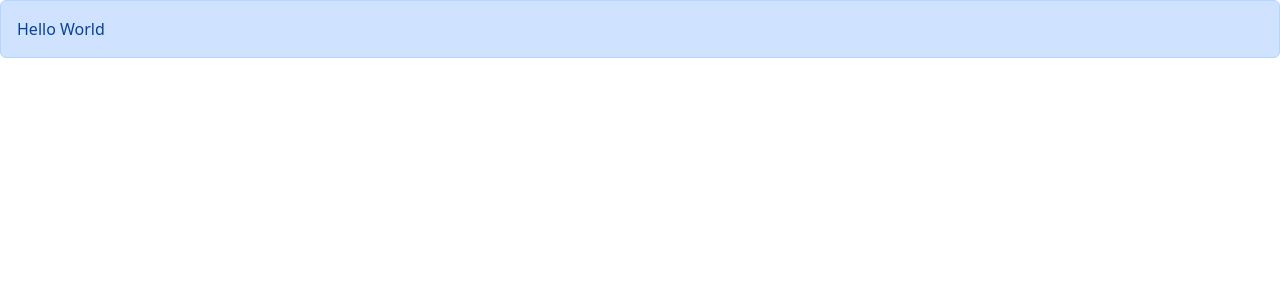
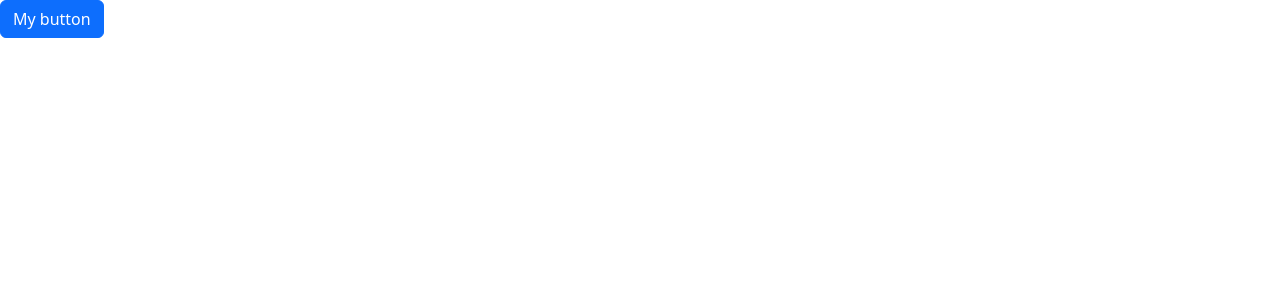
Before and after one commit to Sruthadev/react-learn, a React (Vite) app: page / in a window 1280 px wide. Shown: the top 300 px of the page. Built offline with nearby package versions, Linux system fonts and the light colour scheme.

Commit message:
Added button and alert

```diff
--- a/src/App.tsx
+++ b/src/App.tsx
@@ -1,17 +1,29 @@
+import { useState } from "react";
 import Alert from "./components/Alert";
+import Button from "./components/Button";
 import ListGroup from "./components/ListGroup";
 
 function App() {
   let items = ["Kochi", "Melbourne", "London", "New York"];
 
-  const handleSelectedItem = (items: string) =>{
+  const handleSelectedItem = (items: string) => {
     console.log(items);
-  }
+  };
+
+  const [alertVisible, setAlertVisibility] = useState(false);
   return (
+    // <div>
+    //     <Alert>
+    //         Hello <span>World</span>
+    //         </Alert>
+    // </div>
     <div>
-        <Alert>
-            Hello <span>World</span>
-            </Alert>
+      {alertVisible && (
+        <Alert onClose={() => setAlertVisibility(false)}>My Alert</Alert>
+      )}
+      <Button color="primary" onClick={() => setAlertVisibility(true)}>
+        My button
+      </Button>
     </div>
   );
 }
--- a/src/components/Alert.tsx
+++ b/src/components/Alert.tsx
@@ -2,10 +2,14 @@ import { ReactNode } from "react";
 
 interface Props{
     children: ReactNode;
+    onClose: () => void;
 }
-const Alert = ({children}: Props) => {
+const Alert = ({children, onClose }: Props) => {
   return (
-    <div className="alert alert-primary">{children}</div>
+    <div className="alert alert-warning alert-dismissible fade show" role="alert">
+  {children}
+  <button type="button" className="btn-close" onClick={onClose} data-bs-dismiss="alert" aria-label="Close"></button>
+</div>
   )
 }
 
--- /dev/null
+++ b/src/components/Button.tsx
@@ -0,0 +1,13 @@
+interface Props{
+    children: string;
+    onClick: () => void;
+    color?: string;
+}
+
+function Button({children, onClick, color}: Props) {
+  return (
+    <button type="button" className={"btn btn-" + color} onClick={onClick}>{children}</button>
+  )
+}
+
+export default Button
```
